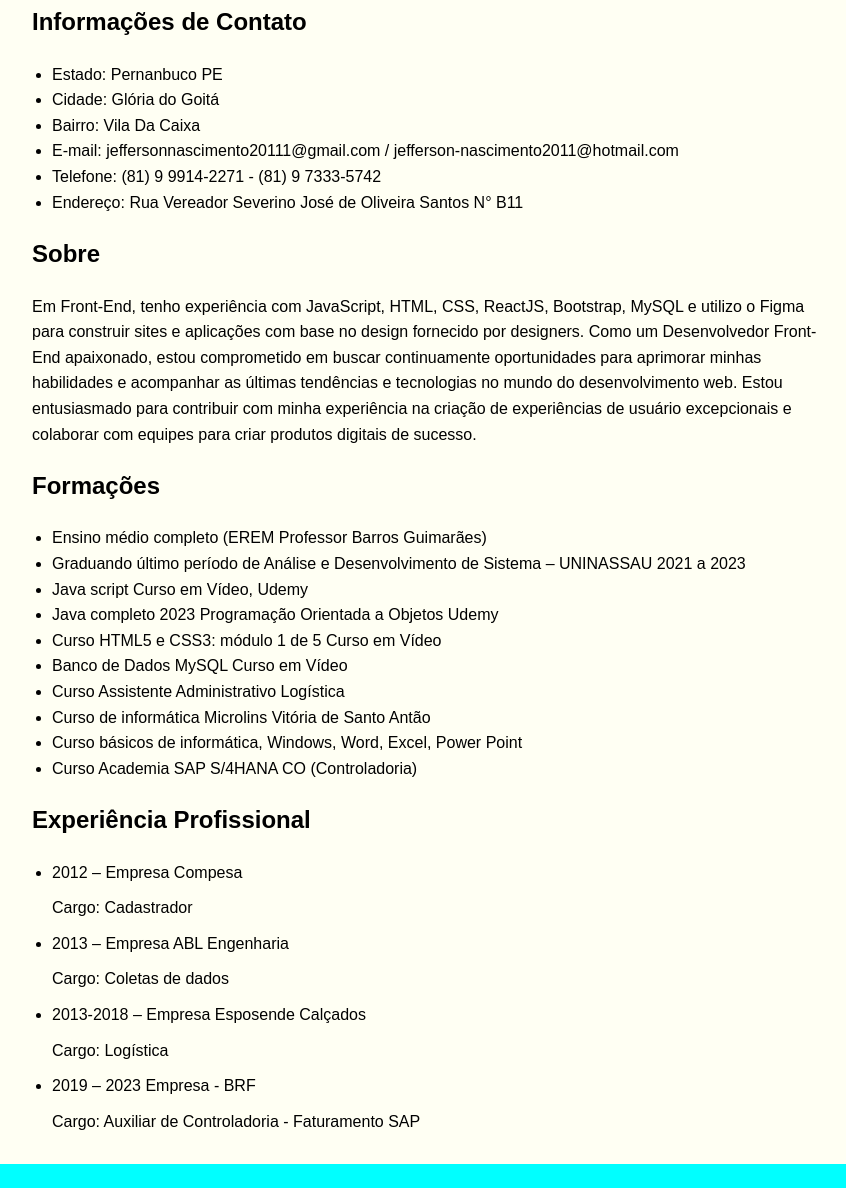
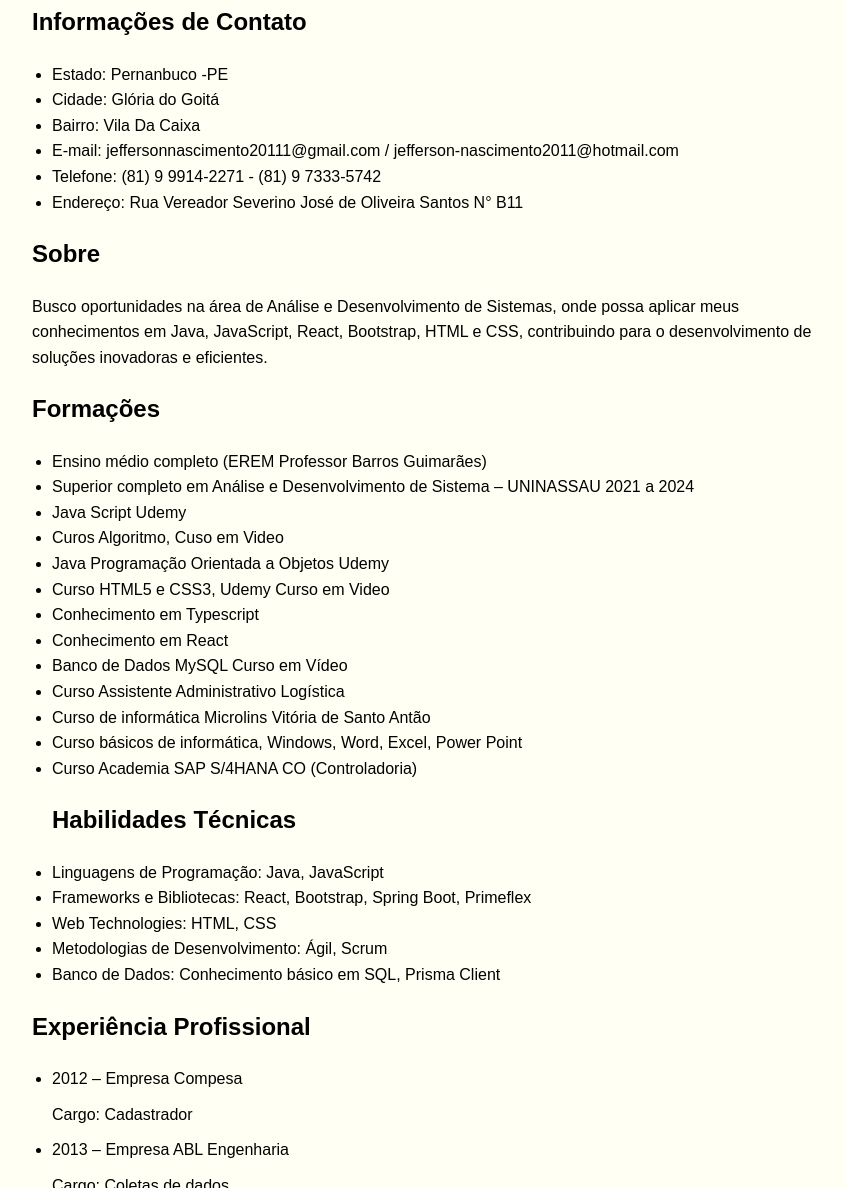
Before and after one commit to Jefferson159/Curriculo-Jefferson-Nascimento, a plain HTML site: page index.html in a window 1280 px wide. Shown: the part 554-1742 px from the top of the page, without its empty margins (208-1054 px from the left). Drawn offline with Linux system fonts and the light colour scheme.

Commit message:
atualização16

```diff
--- a/index.html
+++ b/index.html
@@ -31,7 +31,7 @@
         <h2>Informações de Contato</h2>
 
         <ul>
-          <li>Estado: Pernanbuco PE</li>
+          <li>Estado: Pernanbuco -PE</li>
           <li>Cidade: Glória do Goitá</li>
           <li>Bairro: Vila Da Caixa</li>
           <li>
@@ -47,15 +47,10 @@
       <section>
         <h2>Sobre</h2>
         <p>
-          Em Front-End, tenho experiência com JavaScript, HTML, CSS, ReactJS,
-          Bootstrap, MySQL e utilizo o Figma para construir sites e aplicações
-          com base no design fornecido por designers. Como um Desenvolvedor
-          Front-End apaixonado, estou comprometido em buscar continuamente
-          oportunidades para aprimorar minhas habilidades e acompanhar as
-          últimas tendências e tecnologias no mundo do desenvolvimento web.
-          Estou entusiasmado para contribuir com minha experiência na criação de
-          experiências de usuário excepcionais e colaborar com equipes para
-          criar produtos digitais de sucesso.
+          Busco oportunidades na área de Análise e Desenvolvimento de Sistemas,
+          onde possa aplicar meus conhecimentos em Java, JavaScript, React,
+          Bootstrap, HTML e CSS, contribuindo para o desenvolvimento de soluções
+          inovadoras e eficientes.
         </p>
       </section>
       <section>
@@ -63,12 +58,15 @@
         <ul>
           <li>Ensino médio completo (EREM Professor Barros Guimarães)</li>
           <li>
-            Graduando último período de Análise e Desenvolvimento de Sistema –
-            UNINASSAU 2021 a 2023
+            Superior completo em Análise e Desenvolvimento de Sistema –
+            UNINASSAU 2021 a 2024
           </li>
-          <li>Java script Curso em Vídeo, Udemy</li>
-          <li>Java completo 2023 Programação Orientada a Objetos Udemy</li>
-          <li>Curso HTML5 e CSS3: módulo 1 de 5 Curso em Vídeo</li>
+          <li>Java Script Udemy</li>
+          <li>Curos Algoritmo, Cuso em Video</li>
+          <li>Java Programação Orientada a Objetos Udemy</li>
+          <li>Curso HTML5 e CSS3, Udemy Curso em Video</li>
+          <li>Conhecimento em Typescript</li>
+          <li>Conhecimento em React</li>
           <li>Banco de Dados MySQL Curso em Vídeo</li>
           <li>Curso Assistente Administrativo Logística</li>
           <li>Curso de informática Microlins Vitória de Santo Antão</li>
@@ -78,6 +76,20 @@
           <li>Curso Academia SAP S/4HANA CO (Controladoria)</li>
         </ul>
       </section>
+
+      <section>
+        <ul>
+          <h2>Habilidades Técnicas</h2>
+          <li>Linguagens de Programação: Java, JavaScript</li>
+          <li>
+            Frameworks e Bibliotecas: React, Bootstrap, Spring Boot, Primeflex
+          </li>
+          <li>Web Technologies: HTML, CSS</li>
+          <li>Metodologias de Desenvolvimento: Ágil, Scrum</li>
+          <li>Banco de Dados: Conhecimento básico em SQL, Prisma Client</li>
+        </ul>
+      </section>
+
       <section>
         <h2>Experiência Profissional</h2>
 
```
